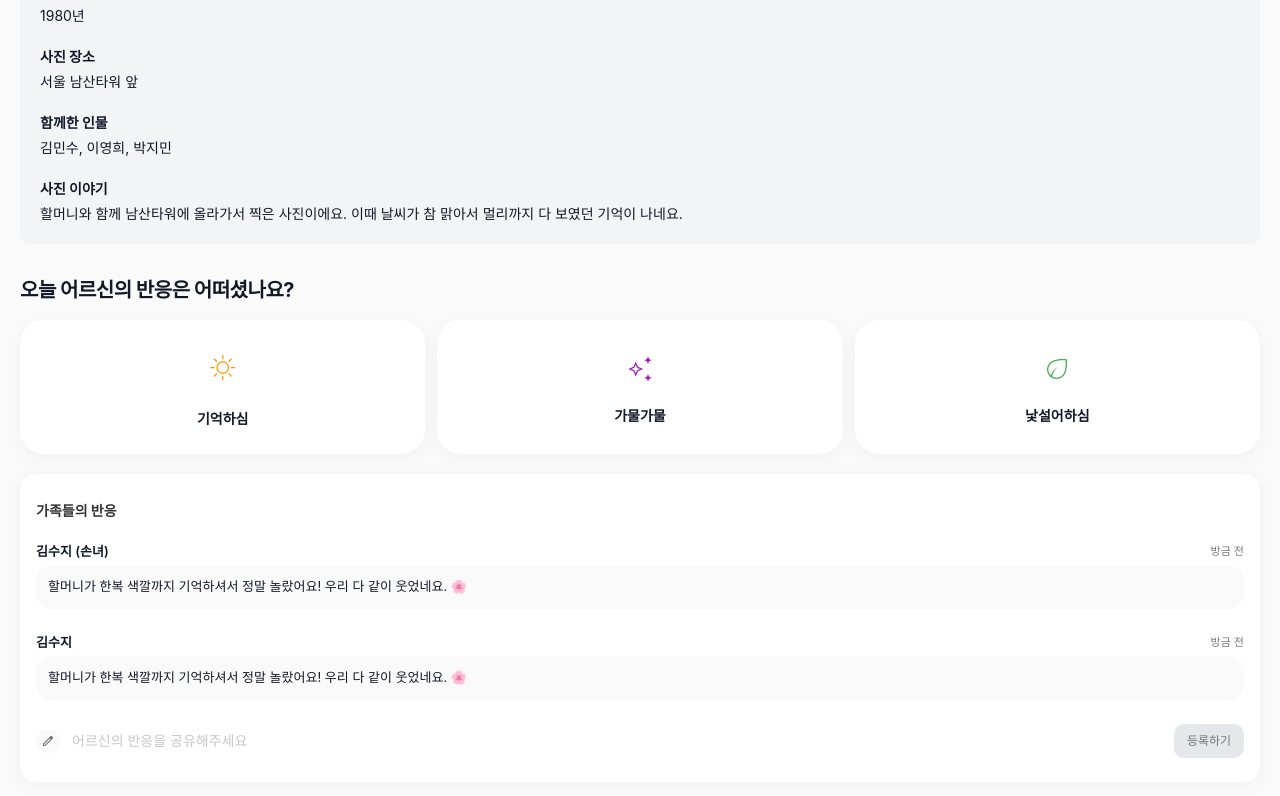
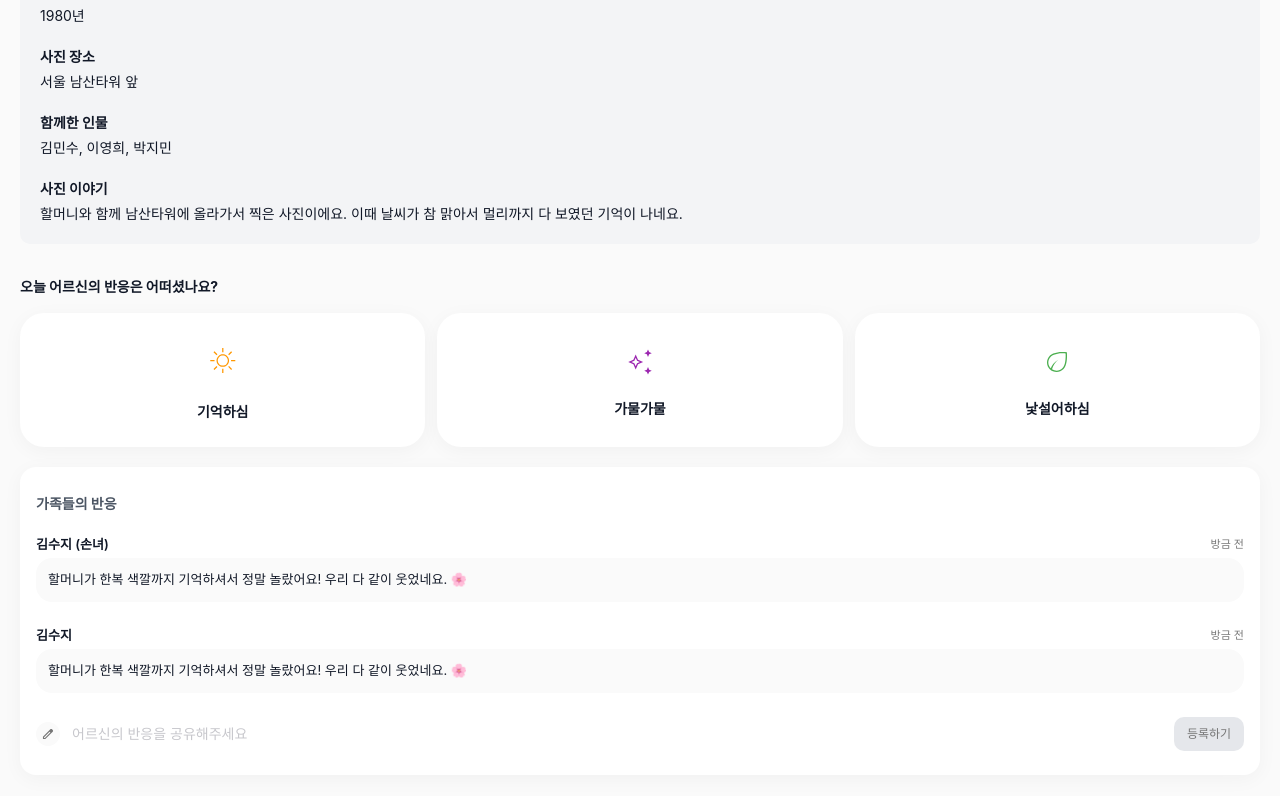
Before and after one commit to sujeong-dev/merci, a Next.js app: page /photo-detail in a window 1280 px wide. Shown: the part 681-1477 px from the top of the page. Built offline with nearby package versions, Linux system fonts and the light colour scheme.

Commit message:
fix: detail page 헤더 제목 font size 변경

```diff
--- a/src/pages/photo-detail/ui/PhotoDetailPage.tsx
+++ b/src/pages/photo-detail/ui/PhotoDetailPage.tsx
@@ -120,7 +120,7 @@ export function PhotoDetailPage() {
         {/* ── 어르신 반응 (19:558) ────────────────────────────────────
             heading pb:16px + 3-column 선택 카드                    */}
         <div>
-          <h2 className='typography-h3 pb-4 text-text-primary'>
+          <h2 className='typography-body-sm-bold text-text-primary pb-4'>
             오늘 어르신의 반응은 어떠셨나요?
           </h2>
 
@@ -168,7 +168,7 @@ export function PhotoDetailPage() {
           <div className='flex flex-col rounded-[16px] bg-white px-4 py-6 shadow-[0px_4px_20px_0px_rgba(0,0,0,0.04)]'>
             {/* 헤더 (19:481): "가족들의 반응" pb:20px */}
             <div className='pb-5'>
-              <span className='typography-body-sm-bold text-[#333333]'>
+              <span className='typography-body-sm-bold text-text-primary]'>
                 가족들의 반응
               </span>
             </div>
```
